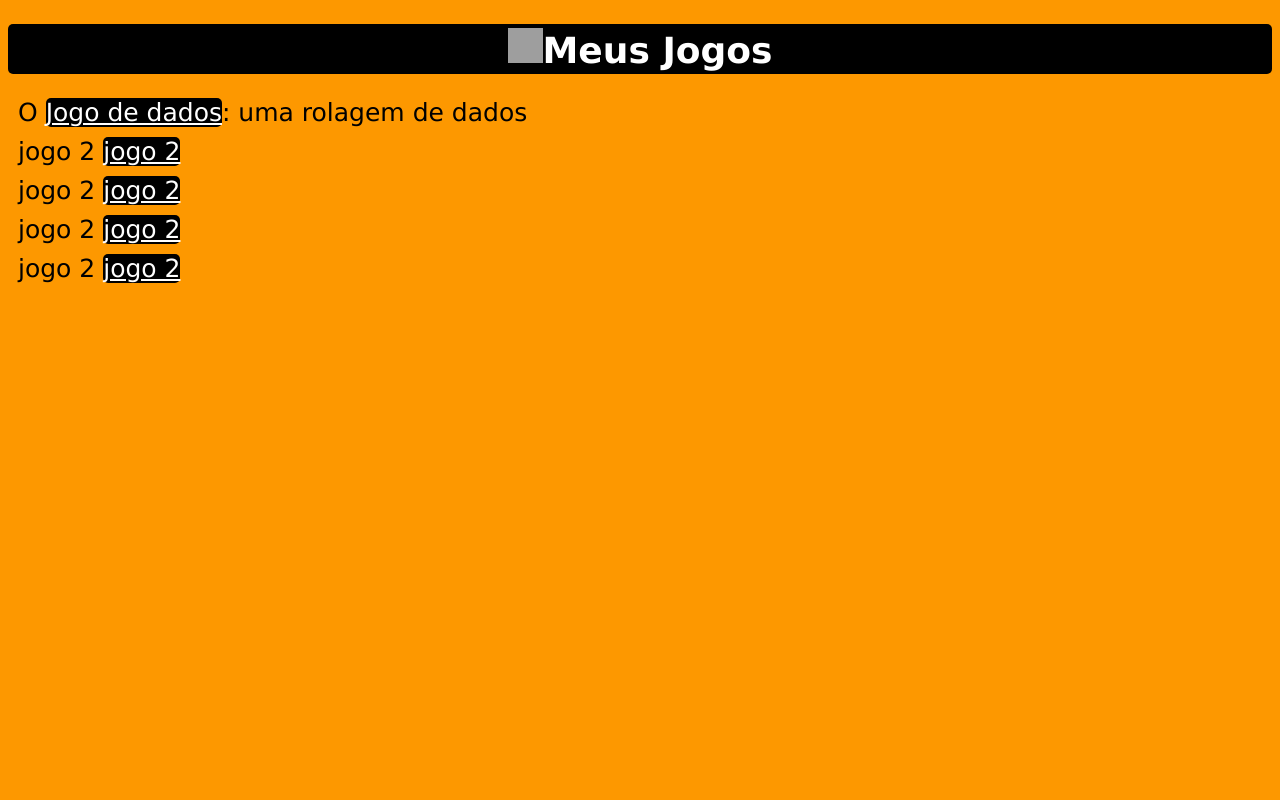
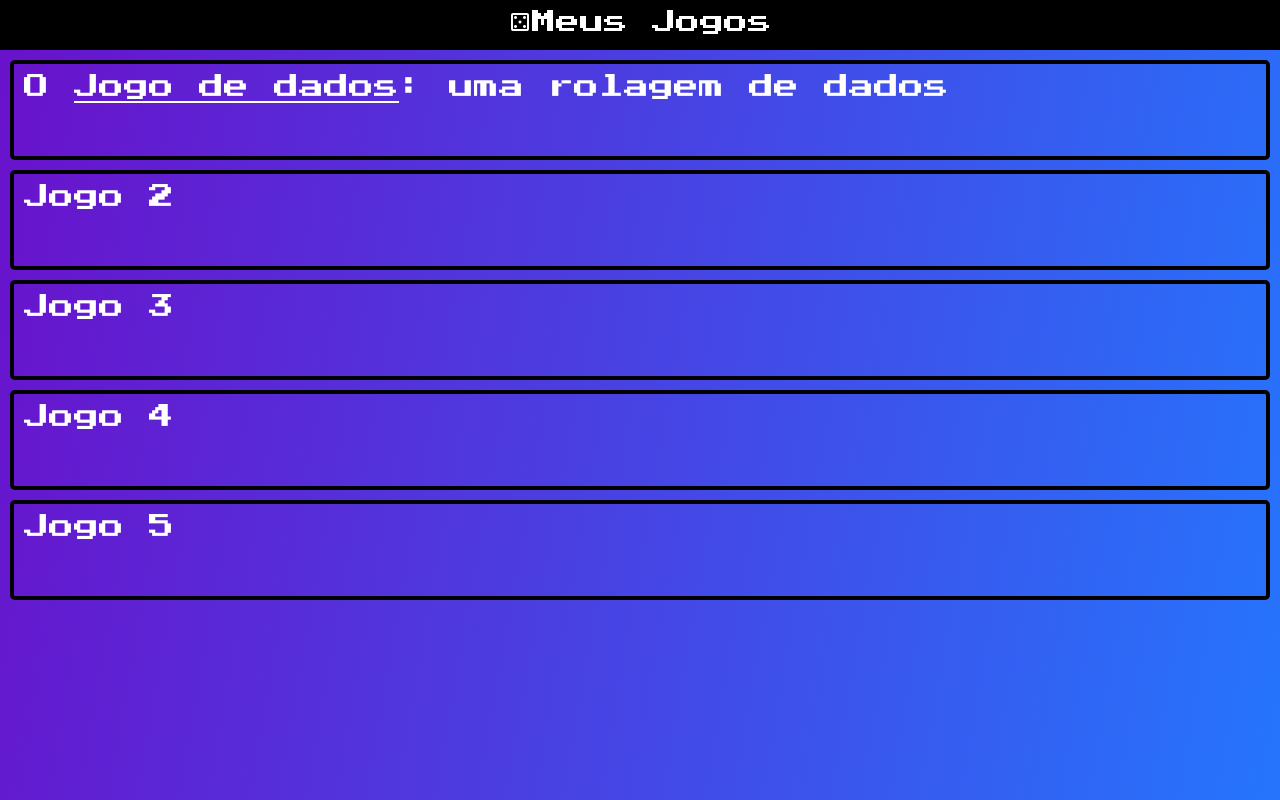
Before and after one commit to guilhermeCavazzini-tech/atividadesdolivro, a plain HTML site: page Atividade_1/index.html in a window 1280 px wide. Drawn offline with nearby package versions, Linux system fonts and the light colour scheme; grey boxes are pictures that could not be loaded.

Commit message:
alteraçoes de fundo e layout

```diff
--- a/Atividade_1/dados.html
+++ b/Atividade_1/dados/dados.html
@@ -1,12 +1,15 @@
 <!DOCTYPE html>
-<html>
-    <head>
+<html lang="pt-BR">
+<head>
+    <meta charset="UTF-8">
+    <meta charset="viewport" content="width=device-width, initial-scale=1.0">
+    <link rel="stylesheet" href="../index.css">
         <Title>Jogo de dados</Title>
     </head>
     <body>
         <h1
         style="text-align:center;
-        margin-right: 5%;
+        margin-right: 5%;margin-top: 10%;
         "
         >Gire os Dados</h1>
 
@@ -14,7 +17,7 @@
         id="dados1"
         width="100"
         height="100"
-        style="border: 1px solid;
+        style="border: 4px solid;
         color: black;
         margin-left:40%;
         position:relative;
@@ -25,7 +28,7 @@
         id="dados2"
         width="100"
         height="100"
-        style="border: 1px solid;
+        style="border: 4px solid;
         color: black;
         margin-left: 10px;
         ">
--- /dev/null
+++ b/Atividade_1/index.css
@@ -0,0 +1,59 @@
+*{
+    margin: 0;
+    padding:0;
+    box-sizing: border-box;
+}
+body {
+    background: linear-gradient(100deg, #6a11cb, #2575fc);
+    height: 100vh;
+    color: #ffffff;
+    font-family: "Press Start 2P", serif;
+    font-weight: 400;
+    font-style: normal;
+}
+
+header{
+    height: 50px;
+    color: white;
+    background-color: black;
+    text-align: center;
+    font-size: x-large;
+    padding-top: 10px;
+}
+
+header .imgdados{
+    height: 25px; width: 25px; align-content: center;
+    text-align: center;
+}
+
+a{
+    height: 50px;
+    align-content: center;
+    text-align: center;
+    color: white;
+}
+p{
+    font-size: 25px;
+    margin: 10px;
+    }
+
+div{
+    display: grid;
+    border: 4px solid black;
+    margin: 10px;
+    border-radius: 5px;
+    text-align: start;
+    height: 100px;
+    font-family: "Press Start 2P", serif;
+    font-weight: 400;
+    font-style: normal;
+    /*animation: wave-border 10s infinite ;*/
+}
+
+@keyframes wave-border{
+    0% { border-color: #ff0000; }
+    25% { border-color: #00ff00; }
+    50% { border-color: #0000ff; }
+    75% { border-color: #ffff00; }
+    100% { border-color: #ff00ff; }
+}
--- a/Atividade_1/index.html
+++ b/Atividade_1/index.html
@@ -1,44 +1,21 @@
 <!DOCTYPE html>
+<html lang="pt-BR">
 <head>
+    <meta charset="UTF-8">
+    <meta charset="viewport" content="width=device-width, initial-scale=1.0">
+    <link rel="stylesheet" href="index.css">
+    <link rel="stylesheet" href="https://fonts.googleapis.com/css2?family=Material+Symbols+Outlined:opsz,wght,FILL,GRAD@24,400,0,0&icon_names=casino" />
+    <link rel="preconnect" href="https://fonts.googleapis.com">
+<link rel="preconnect" href="https://fonts.gstatic.com" crossorigin>
+<link href="https://fonts.googleapis.com/css2?family=Press+Start+2P&display=swap" rel="stylesheet">
     <title>Jogos</title>
 </head>
 <body>
-<style>
-
-    h1{
-    height: 50px;
-    font-family: Verdana, Geneva, Tahoma, sans-serif;
-    align-content: center;
-    text-align: center;
-    background-color: black;
-    color: white;
-    border-radius: 5px;
-    }
-    a{height: 50px;
-    font-family: Verdana, Geneva, Tahoma, sans-serif;
-    align-content: center;
-    text-align: center;
-    background-color: black;
-    color: white;
-    border-radius: 5px;}
-
-    body{
-    background-color: rgb(253, 152, 0);
-    font-family: Verdana, Geneva, Tahoma, sans-serif;
-    font-size: large;
-    }
-
-    p{font-size: 25px;
-        margin: 10px;
-    }
-
-</style>
-    <h1> <a href="dados.html">
-        <img id="imagedados" src="dados.png" alt="dados" style="height: 35px; width: 35px; align-content: center;
-    text-align: center;"></a>Meus Jogos</h1>
-    <p>O <a href="dados.html">Jogo de dados</a>: uma rolagem de dados</p>
-    <p>jogo 2 <a href="dados.html">jogo 2</a></p>
-    <p>jogo 2 <a href="dados.html">jogo 2</a></p>
-    <p>jogo 2 <a href="dados.html">jogo 2</a></p>
-    <p>jogo 2 <a href="dados.html">jogo 2</a></p>
+    <header><span class="material-symbols-outlined">casino</span></a>Meus Jogos</header>
+    <div class="conteiner"><p>O <a href="dados/dados.html">Jogo de dados</a>: uma rolagem de dados</p></div>
+    <div class="conteiner"><p>Jogo 2</p></div>
+    <div class="conteiner"><p>Jogo 3</p></div>
+    <div class="conteiner"><p>Jogo 4</p></div>
+    <div class="conteiner"><p>Jogo 5</p></div>
 </body>
+</html>
```
Also changed, not shown: 1 other file.
